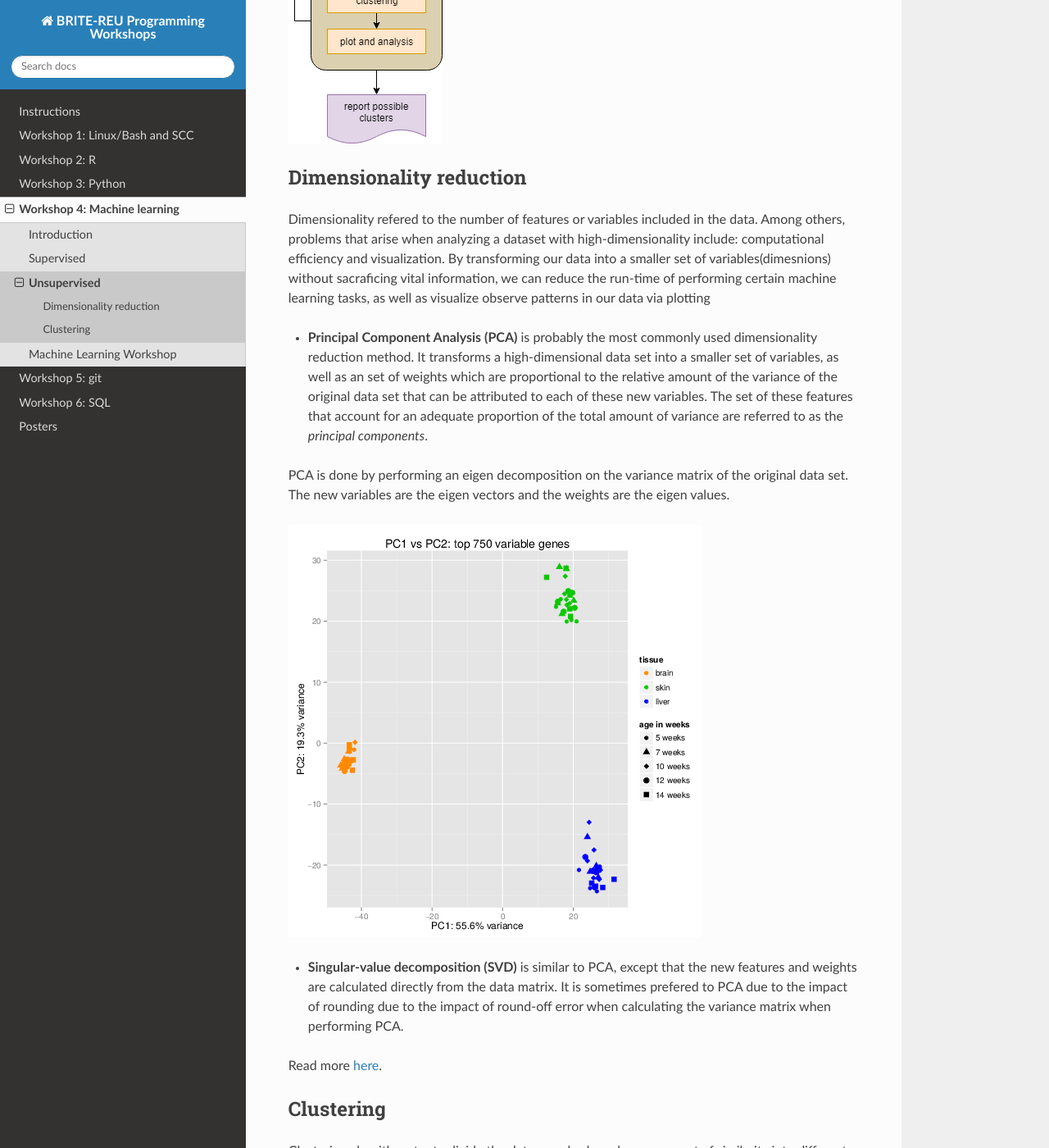
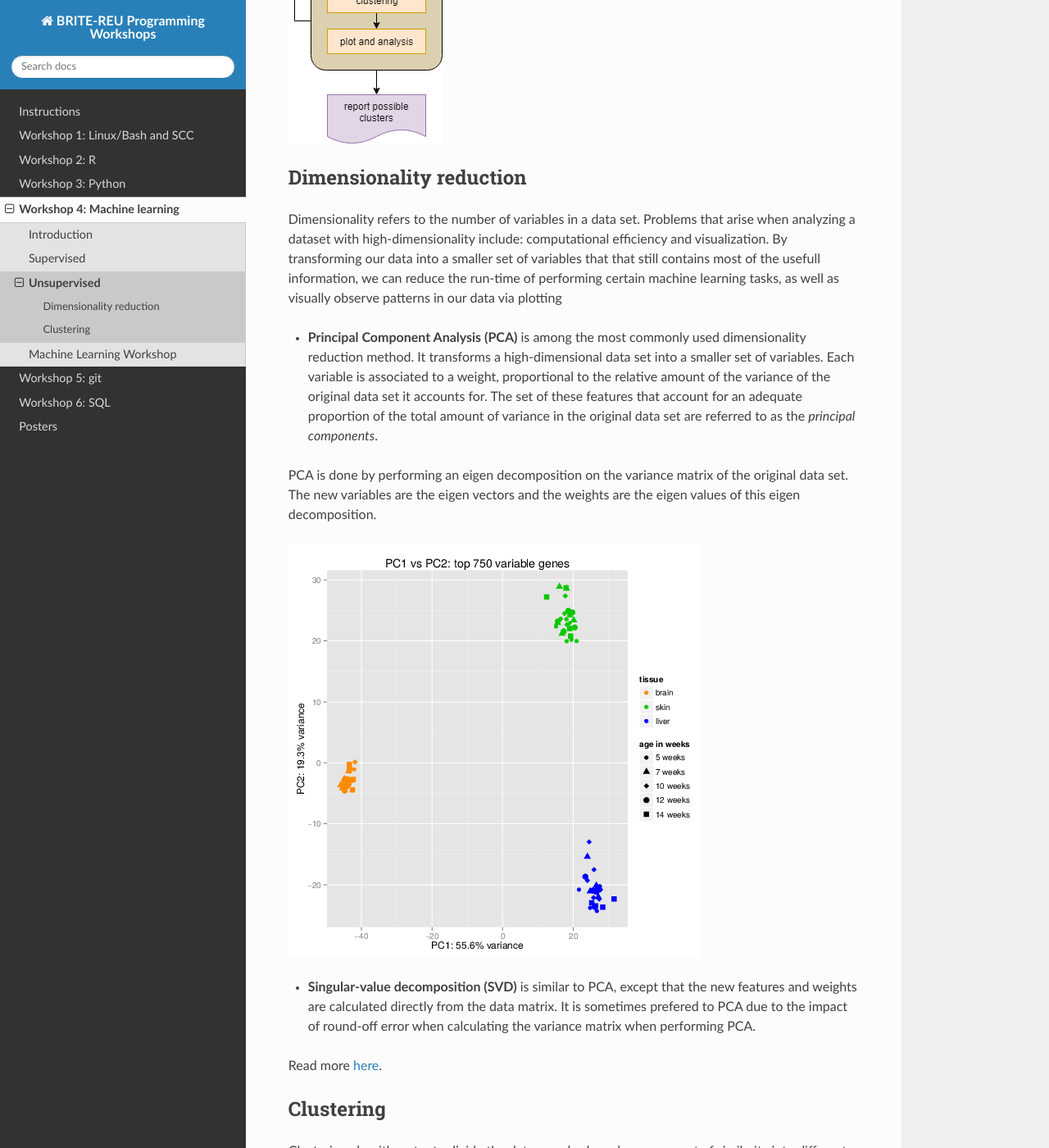
Before and after one commit to BRITE-REU/programming-workshops, a Sphinx documentation site: the page built from source/workshops/04_Machine_learning/unsupervised_learning.rst, in a window 1280 px wide and 1400 px high, scrolled down 565 px. Shown: the whole window at 82% size. Built offline with Sphinx 7.4.7 and the Read the Docs theme 2.0.0, drawn with Linux system fonts in a browser that asks for light colours; pages that are not in the unit, such as notebooks, are missing from menus.

Commit message:
Some minor edits to the text

```diff
--- a/source/workshops/04_Machine_learning/unsupervised_learning.rst
+++ b/source/workshops/04_Machine_learning/unsupervised_learning.rst
@@ -12,15 +12,15 @@
 Dimensionality reduction
 ----------------------------
 
-Dimensionality refered to the number of features or variables included in the data. Among others, problems that arise when analyzing a dataset with high-dimensionality include: computational efficiency and visualization.  By transforming our data into a smaller set of variables(dimesnions) without sacraficing vital information, we can reduce the run-time of performing certain machine learning tasks, as well as visualize observe patterns in our data via plotting
+Dimensionality refers to the number of variables in a data set. Problems that arise when analyzing a dataset with high-dimensionality include: computational efficiency and visualization.  By transforming our data into a smaller set of variables that that still contains most of the usefull information, we can reduce the run-time of performing certain machine learning tasks, as well as visually observe patterns in our data via plotting
 
-* **Principal Component Analysis (PCA)** is probably the most commonly used dimensionality reduction method.  It transforms a high-dimensional data set into a smaller set of variables, as well as an set of weights which are proportional to the relative amount of the variance of the original data set that can be attributed to each of these new variables.  The set of these features that account for an adequate proportion of the total amount of variance are referred to as the *principal components*.
+* **Principal Component Analysis (PCA)** is among the most commonly used dimensionality reduction method.  It transforms a high-dimensional data set into a smaller set of variables.  Each variable is associated to a weight, proportional to the relative amount of the variance of the original data set it accounts for.  The set of these features that account for an adequate proportion of the total amount of variance in the original data set are referred to as the *principal components*.
 
-PCA is done by performing an eigen decomposition on the variance matrix of the original data set. The new variables are the eigen vectors and the weights are the eigen values.
+PCA is done by performing an eigen decomposition on the variance matrix of the original data set. The new variables are the eigen vectors and the weights are the eigen values of this eigen decomposition.
 
 .. image:: img/grz_tissues_PCA.png
 
-* **Singular-value decomposition (SVD)** is similar to PCA, except that the new features and weights are calculated directly from the data matrix.  It is sometimes prefered to PCA due to the impact of rounding due to the impact of round-off error when calculating the variance matrix when performing PCA.
+* **Singular-value decomposition (SVD)** is similar to PCA, except that the new features and weights are calculated directly from the data matrix.  It is sometimes prefered to PCA due to the impact of round-off error when calculating the variance matrix when performing PCA.
 
 Read more `here <http://andrew.gibiansky.com/blog/mathematics/cool-linear-algebra-singular-value-decomposition/>`_.
 
@@ -37,8 +37,6 @@ Clustering algorithms try to divide the data samples based on some sort of simil
 .. raw:: html
 
     <iframe width="560" height="315" src="https://www.youtube.com/embed/7xHsRkOdVwo" frameborder="0" allow="autoplay; encrypted-media" allowfullscreen></iframe>
-
-
 
 * **K-means** is a method to cluster the samples into K distributions with different means. The algorithm starts by choosing K random points as *means* in the feature space and assigns samples to a cluster with the closest mean (by some similarity measure). The means are iteratively moved to best fit the samples until no further improvement are made. This method is stochastic, in that the final model may differ depending on the initial random guesses.
 
```
Also changed, not shown: source/workshops/04_Machine_learning/supervised_learning.rst (+5 -5 lines).
